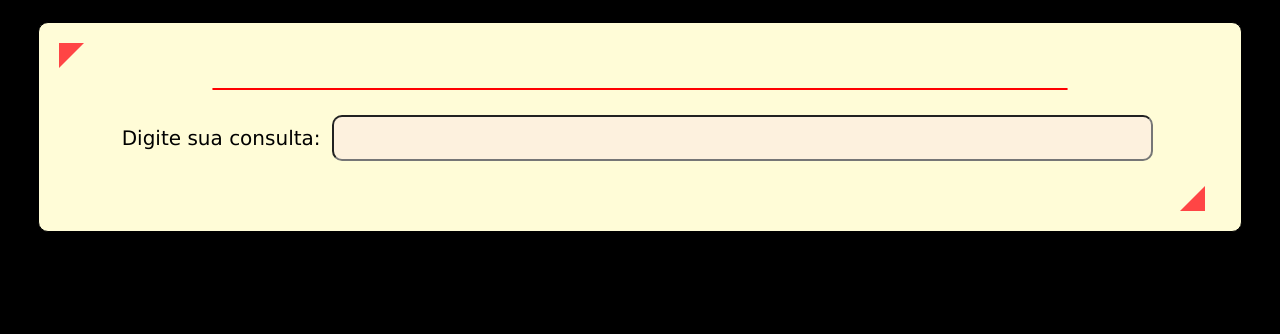
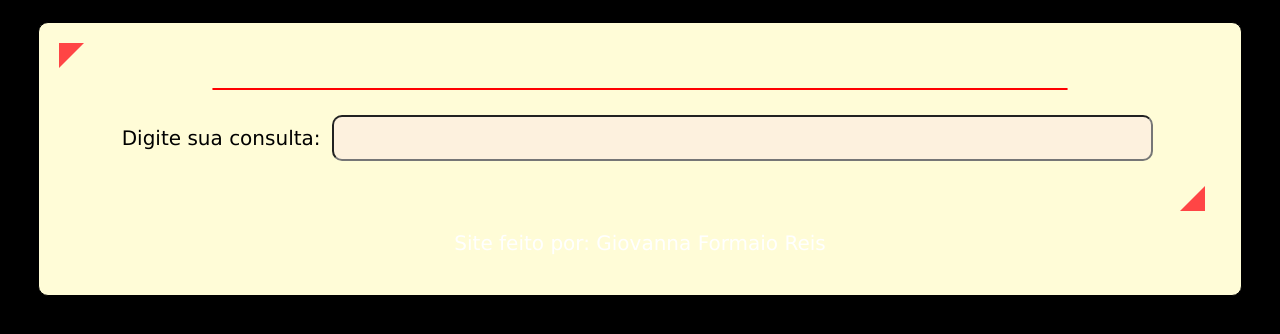
Before and after one commit to formaiogih/AtendenteNetflix, a website: page index.html in a window 1280 px wide. Shown: the part 82-416 px from the top of the page. Drawn offline with nearby package versions, Linux system fonts and the light colour scheme.

Commit message:
Update index.html

```diff
--- a/index.html
+++ b/index.html
@@ -29,6 +29,7 @@
             <input class="escrever" type="text" id="prompt" name="prompt" required="required"><br>
         </p>
         <div id="triangulobaixo"></div>
+        <p style="color: white">Site feito por: Giovanna Formaio Reis</p>
     </form>
     <script type="module">
         import { GoogleGenerativeAI, HarmCategory, HarmBlockThreshold } from "@google/generative-ai";
```
